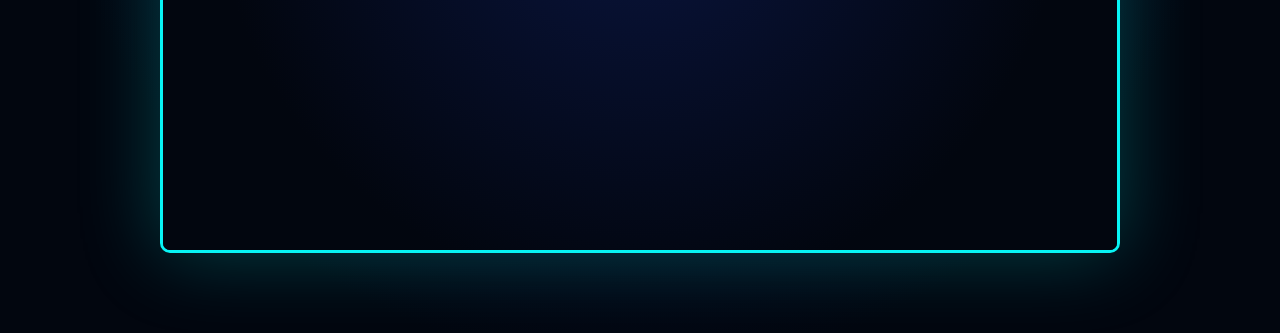
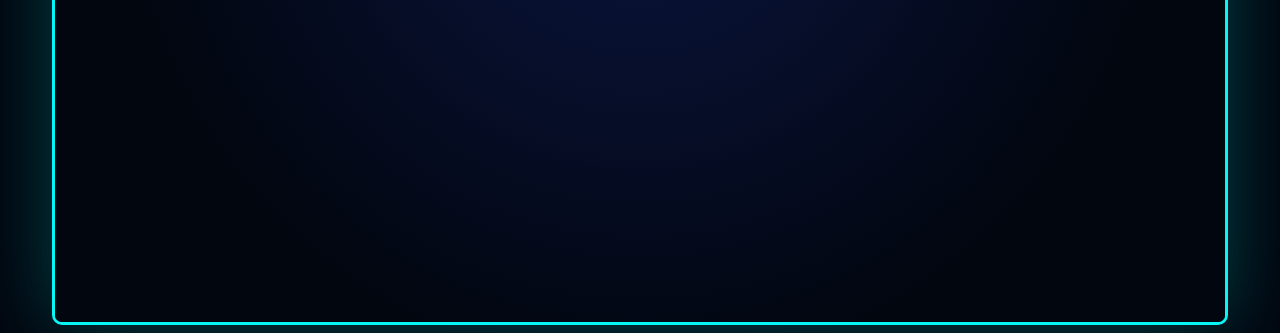
Before and after one commit to Jhonatanmizu/germ-hunter-v2, a website built with Vite: page index.html in a window 1280 px wide. Shown: the part 467-800 px from the top of the page. Built offline with nearby package versions, Linux system fonts and the light colour scheme.

Commit message:
fix: game height

```diff
--- a/index.html
+++ b/index.html
@@ -40,8 +40,9 @@ body {
 
 #game-wrapper {
   position: relative;
-  width: 960px; height: 640px;
-  padding: 26px 0;
+  aspect-ratio: 3 / 2;
+  width: min(100vw, calc((100vh - 16px) * 1.5));
+  max-height: calc(100vh - 16px);
   background: #000;
   border: 3px solid var(--cyan);
   box-shadow: 0 0 80px rgba(7,245,245,0.25), inset 0 0 50px rgba(2,13,42,0.9);
@@ -347,7 +348,6 @@ body[data-touch="true"][data-screen="playing"] .touch-hint-move { display: block
 }
 
 @media (max-width: 980px) {
-  #game-wrapper { width: 100vw; height: 66vw; max-height: 100vh; padding: 16px 0; border-width: 2px; border-radius: 0; }
   .pixel-title { font-size: 26px; }
   .pixel-subtitle { font-size: 11px; }
   .btn { font-size: 11px; padding: 12px 24px; min-width: 190px; }
--- a/src/main.ts
+++ b/src/main.ts
@@ -35,6 +35,23 @@ function wireSettings(): void {
   }
 }
 
+/** Ajusta o tamanho do jogo para preencher a janela inteira, preservando 3:2. */
+function fitWrapper(): void {
+  const wrapper = document.getElementById('game-wrapper');
+  if (!wrapper) return;
+  const margin = 8;
+  const maxW = window.innerWidth - margin * 2;
+  const maxH = window.innerHeight - margin * 2;
+  let w = maxW;
+  let h = w * (2 / 3);
+  if (h > maxH) {
+    h = maxH;
+    w = h * (3 / 2);
+  }
+  wrapper.style.width = Math.floor(w) + 'px';
+  wrapper.style.height = Math.floor(h) + 'px';
+}
+
 async function boot(): Promise<void> {
   await loadAssets();
   try {
@@ -64,6 +81,10 @@ async function boot(): Promise<void> {
   document.body.dataset.touch = game.input.touchMode ? 'true' : 'false';
   wireSettings();
 
+  fitWrapper();
+  window.addEventListener('resize', fitWrapper);
+  window.addEventListener('orientationchange', fitWrapper);
+
   const loading = document.getElementById('loading-screen');
   if (loading) {
     loading.classList.add('done');
```
